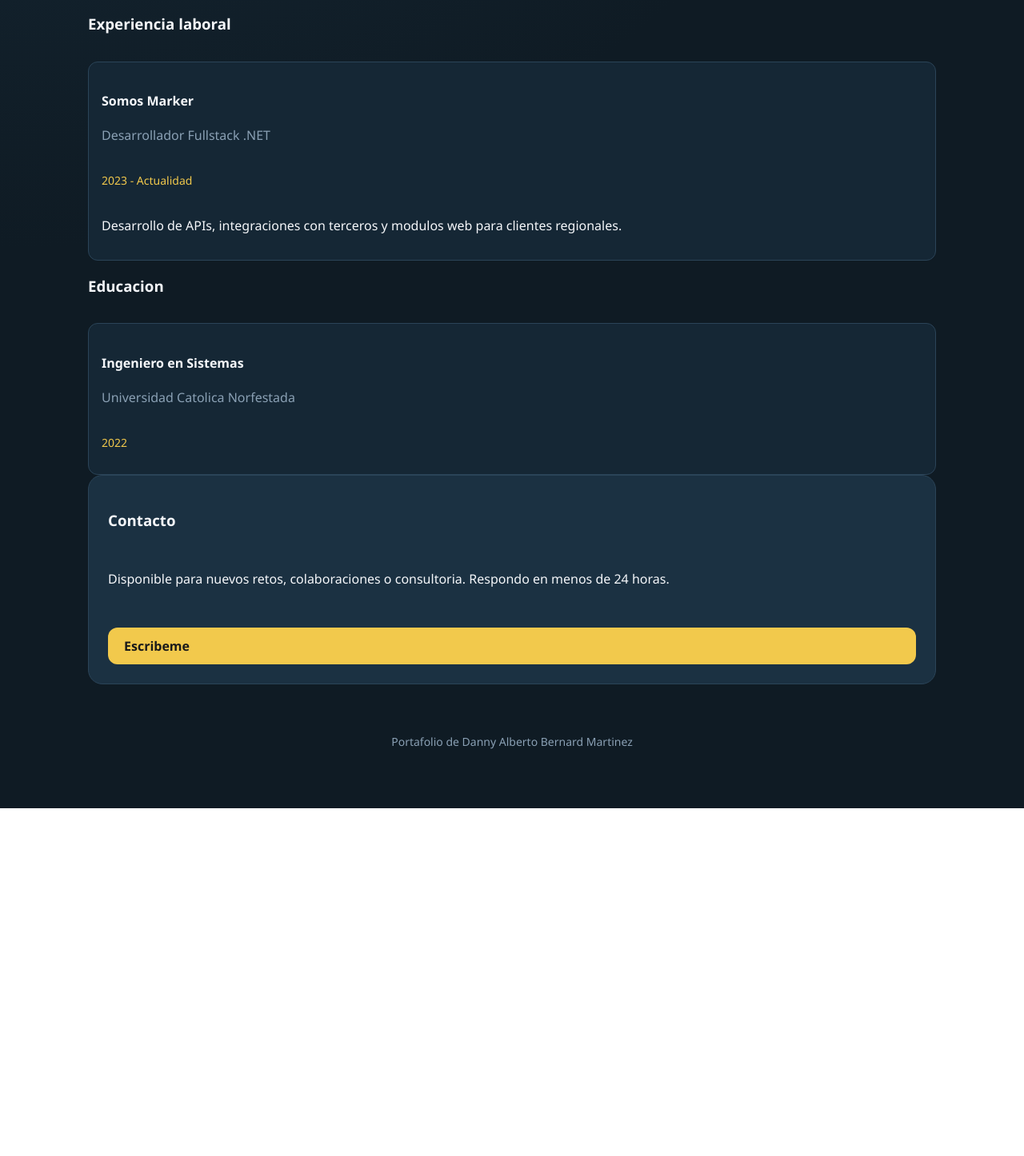
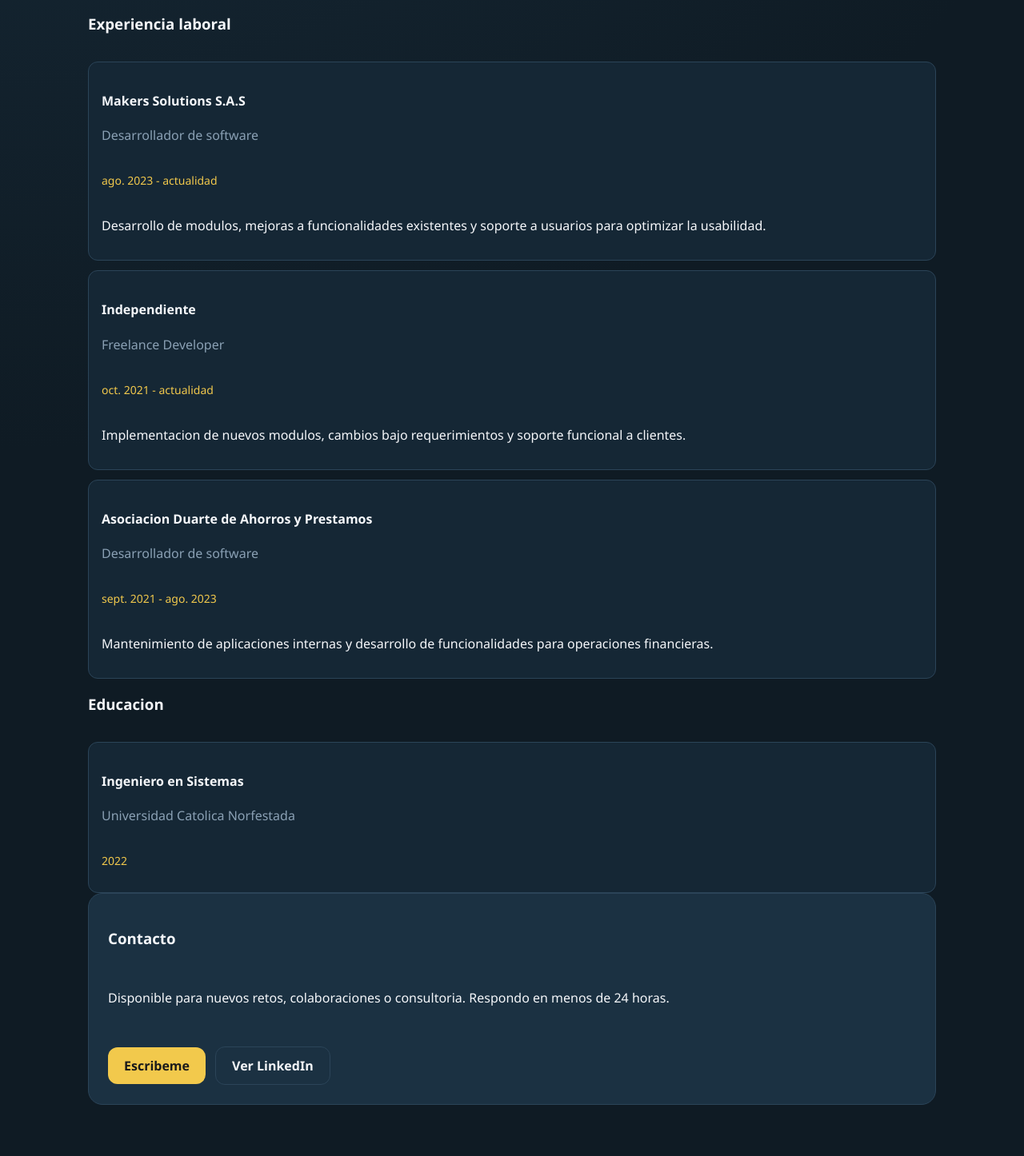
Before and after one commit to DannyBernard/Myportafolio, a React (Vite) app: page / in a window 1280 px wide. Shown: the part 999-2445 px from the top of the page at 80% size. Before the commit the page ends 2010 px from the top, so only its background shows below. Built offline with nearby package versions, Linux system fonts and the light colour scheme.

Commit message:
Update experience and add LinkedIn link

```diff
--- a/src/data/translations.js
+++ b/src/data/translations.js
@@ -1,7 +1,7 @@
 export const translations = {
   es: {
     name: "Danny Alberto Bernard Martinez",
-    role: "Desarrollador Fullstack .NET",
+    role: "Desarrollador de software",
     languageLabel: "Idioma",
     heroTitle: "Construyo software confiable y escalable para negocios reales.",
     heroSummary:
@@ -45,11 +45,25 @@ export const translations = {
     experienceTitle: "Experiencia laboral",
     experience: [
       {
-        company: "Somos Marker",
-        role: "Desarrollador Fullstack .NET",
-        period: "2023 - Actualidad",
+        company: "Makers Solutions S.A.S",
+        role: "Desarrollador de software",
+        period: "ago. 2023 - actualidad",
         details:
-          "Desarrollo de APIs, integraciones con terceros y modulos web para clientes regionales."
+          "Desarrollo de modulos, mejoras a funcionalidades existentes y soporte a usuarios para optimizar la usabilidad."
+      },
+      {
+        company: "Independiente",
+        role: "Freelance Developer",
+        period: "oct. 2021 - actualidad",
+        details:
+          "Implementacion de nuevos modulos, cambios bajo requerimientos y soporte funcional a clientes."
+      },
+      {
+        company: "Asociacion Duarte de Ahorros y Prestamos",
+        role: "Desarrollador de software",
+        period: "sept. 2021 - ago. 2023",
+        details:
+          "Mantenimiento de aplicaciones internas y desarrollo de funcionalidades para operaciones financieras."
       }
     ],
     educationTitle: "Educacion",
@@ -64,11 +78,13 @@ export const translations = {
     contactText:
       "Disponible para nuevos retos, colaboraciones o consultoria. Respondo en menos de 24 horas.",
     contactCTA: "Escribeme",
+    contactLinkedInLabel: "Ver LinkedIn",
+    contactLinkedInUrl: "https://www.linkedin.com/in/dannybernard",
     footer: "Portafolio de Danny Alberto Bernard Martinez"
   },
   en: {
     name: "Danny Alberto Bernard Martinez",
-    role: ".NET Fullstack Developer",
+    role: "Software Developer",
     languageLabel: "Language",
     heroTitle: "I build reliable, scalable software for real businesses.",
     heroSummary:
@@ -112,11 +128,25 @@ export const translations = {
     experienceTitle: "Experience",
     experience: [
       {
-        company: "Somos Marker",
-        role: ".NET Fullstack Developer",
-        period: "2023 - Present",
+        company: "Makers Solutions S.A.S",
+        role: "Software Developer",
+        period: "Aug 2023 - Present",
         details:
-          "API development, third-party integrations, and web modules for regional clients."
+          "Module development, improvements to existing features, and user support to enhance usability."
+      },
+      {
+        company: "Independent",
+        role: "Freelance Developer",
+        period: "Oct 2021 - Present",
+        details:
+          "New modules, changes based on requirements, and functional support for clients."
+      },
+      {
+        company: "Asociacion Duarte de Ahorros y Prestamos",
+        role: "Software Developer",
+        period: "Sep 2021 - Aug 2023",
+        details:
+          "Internal application maintenance and feature development for financial operations."
       }
     ],
     educationTitle: "Education",
@@ -131,6 +161,8 @@ export const translations = {
     contactText:
       "Open to new challenges, collaborations, or consulting. I reply within 24 hours.",
     contactCTA: "Email me",
+    contactLinkedInLabel: "View LinkedIn",
+    contactLinkedInUrl: "https://www.linkedin.com/in/dannybernard",
     footer: "Portfolio of Danny Alberto Bernard Martinez"
   }
 };
--- a/src/sections/Contact.jsx
+++ b/src/sections/Contact.jsx
@@ -3,9 +3,19 @@ export default function Contact({ t }) {
     <section className="section contact">
       <h3>{t.contactTitle}</h3>
       <p>{t.contactText}</p>
-      <a className="primary-cta" href="mailto:contacto@ejemplo.com">
-        {t.contactCTA}
-      </a>
+      <div className="contact-actions">
+        <a className="primary-cta" href="mailto:contacto@ejemplo.com">
+          {t.contactCTA}
+        </a>
+        <a
+          className="secondary-cta"
+          href={t.contactLinkedInUrl}
+          target="_blank"
+          rel="noreferrer"
+        >
+          {t.contactLinkedInLabel}
+        </a>
+      </div>
     </section>
   );
 }
--- a/src/styles/index.css
+++ b/src/styles/index.css
@@ -115,6 +115,23 @@ a {
   font-weight: 600;
 }
 
+.contact-actions {
+  display: flex;
+  flex-wrap: wrap;
+  gap: 12px;
+  align-items: center;
+}
+
+.secondary-cta {
+  display: inline-block;
+  margin-top: 18px;
+  padding: 12px 20px;
+  border-radius: 12px;
+  border: 1px solid var(--line);
+  background: transparent;
+  font-weight: 600;
+}
+
 .section {
   display: flex;
   flex-direction: column;
```
